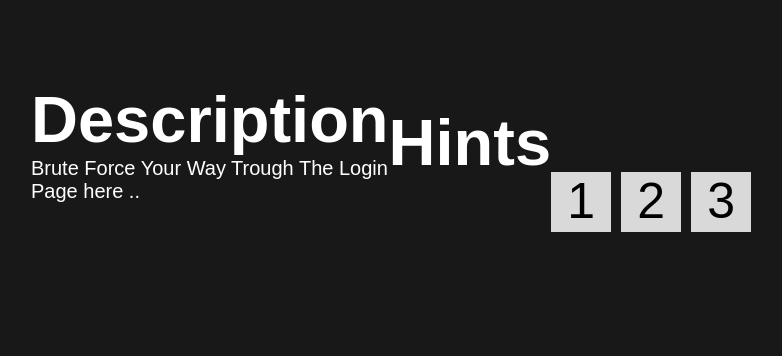
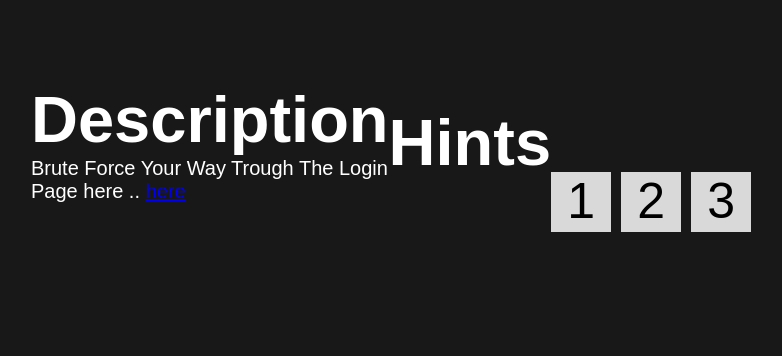
Before and after one commit to HichamAl/Pad-project-Team-B, a Django app: page /challenges-4/ in a window 1280 px wide; the page is wider, and only the part inside the window is pictured. Shown: the part 487-843 px from the top of that part, without its empty margins (82-864 px from the left). Run offline with Django 4.2, Linux system fonts and the light colour scheme; a user stored in the database is signed in.

Commit message:
text naar bruteforce link klikbaar

```diff
--- a/Django/pad/main/templates/main/challenges-4.html
+++ b/Django/pad/main/templates/main/challenges-4.html
@@ -79,7 +79,7 @@ Challenge 4
             Description
         </h1>
         <p>
-           Brute Force Your Way Trough The Login Page here .. <a href="http://localhost:4000"></a>
+           Brute Force Your Way Trough The Login Page here .. <a target="_blank" href="http://localhost:4000">here</a>
         </p>
 
     </div>
```
